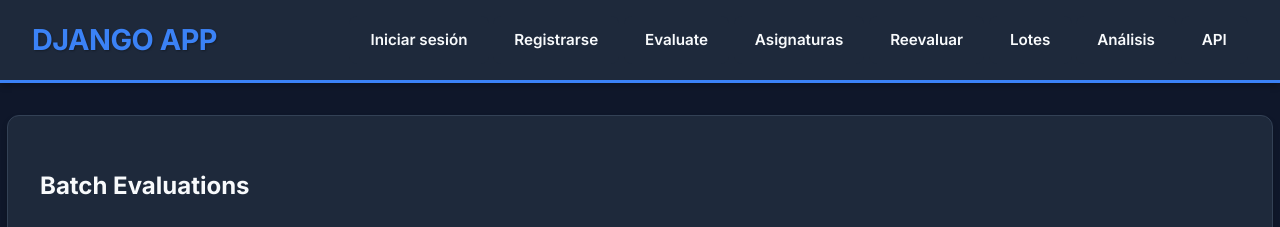
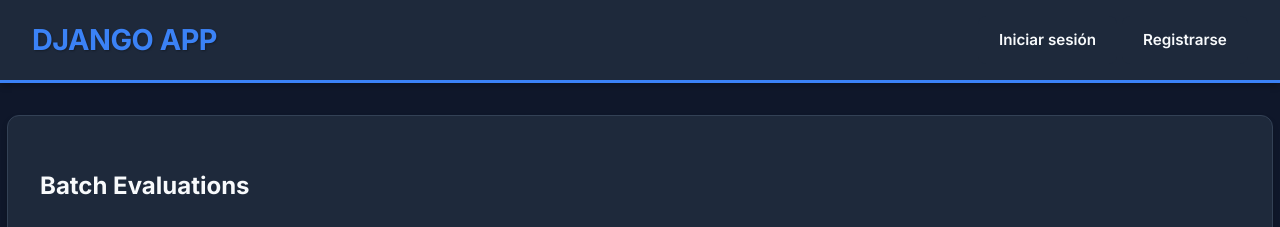
Before and after one commit to victor992992/genaigrader, a Django app: template genaigrader/templates/batch_evaluations.html in a window 1280 px wide. Shown: the top 227 px of the page. Run offline with Django 3.2, Linux system fonts and the light colour scheme; the template is opened without the code that fills it, so the values that code supplies are empty.

Commit message:
Fix minor errors generated during rebase
Add batch evaluation link to menu and update styles; fix exam filtering by user

```diff
--- a/genaigrader/templates/base.html
+++ b/genaigrader/templates/base.html
@@ -17,6 +17,7 @@
         <span>Hello, {{ user.username }}!</span>
         <a class="boton" href="{% url 'evaluate' %}">Evaluate</a>
           <a class="boton" href="{% url 'reevaluate' %}">Reevaluate</a>
+          <a class="boton" href="{% url 'batch_evaluations' %}">Batch evaluate</a>
           <a class="boton" href="{% url 'analysis' %}">Results</a>
           <a class="boton" href="{% url 'course' %}">Courses</a>
           <a class="boton" href="{% url 'api' %}">Models</a>
@@ -28,12 +29,6 @@
         <a class="boton" href="{% url 'login' %}">Iniciar sesión</a>
         <a class="boton" href="{% url 'signup' %}">Registrarse</a>
       {% endif %}
-          <a class="boton" href="{% url 'evaluate' %}">Evaluate</a>
-          <a class="boton" href="{% url 'course' %}">Asignaturas</a>
-          <a class="boton" href="{% url 'reevaluate' %}">Reevaluar</a>
-          <a class="boton" href="{% url 'batch_evaluations' %}">Lotes</a>
-          <a class="boton" href="{% url 'analysis' %}">Análisis</a>
-          <a class="boton" href="{% url 'api' %}">API</a>
       </div>
   </div>
   <div class="section">
--- a/genaigrader/views/batch_evaluations_view.py
+++ b/genaigrader/views/batch_evaluations_view.py
@@ -172,7 +172,7 @@ def batch_evaluations_view(request):
         HttpResponse or StreamingHttpResponse.
     """
     user = request.user
-    exams = Exam.objects.filter(creator_username=user)
+    exams = Exam.objects.filter(user=user)
     models = Model.objects.all()
 
     if request.method == 'POST':
--- a/static/css/base.css
+++ b/static/css/base.css
@@ -114,7 +114,7 @@ body {
 .boton[href*="course"]:hover,
 .boton[href*="reevaluate"]:hover,
 .boton[href*="analysis"]:hover,
-.boton[href*="batch-evaluations"],
+.boton[href*="batch-evaluations"]:hover,
 .boton[href*="api"]:hover {
   background: var(--primary-color);
   color: var(--text-color);
```
Also changed, not shown: genaigrader/tests/tests_exam_files.py (+1 -7 lines).
